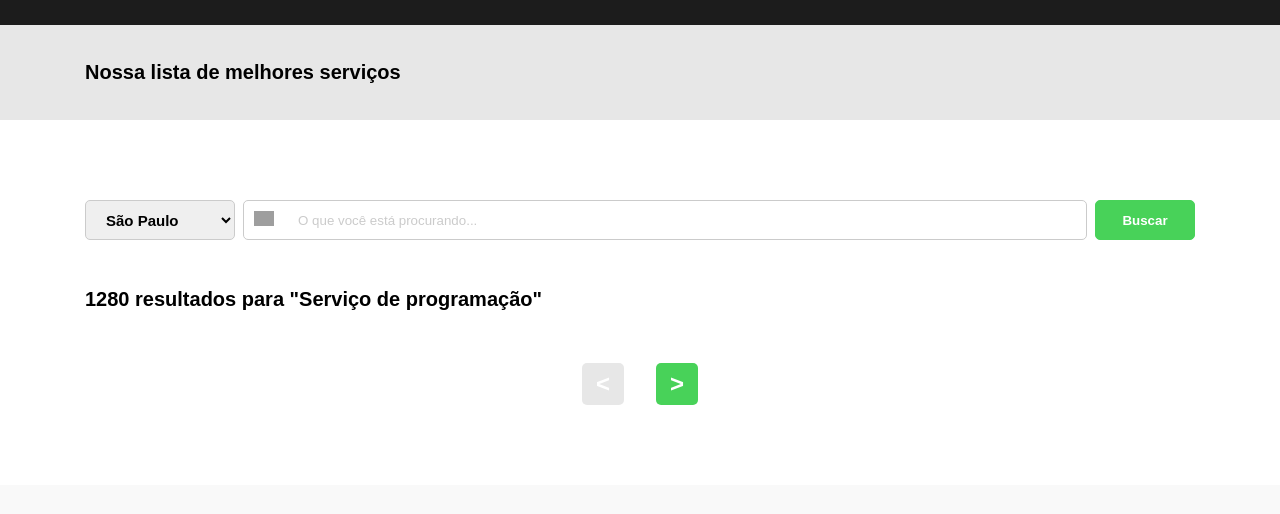
After one commit to treinaweb/treinaweb-workshop-python-django, a Django app: page /services/ in a window 1280 px wide. The commit adds this page. Shown: the part 327-841 px from the top of the page. Run offline with Django 5.2, Linux system fonts and the light colour scheme; data that the repository does not hold is empty; some web fonts are replaced; grey boxes are pictures that could not be loaded.

Commit message:
05:15 - Criando a página de listagem de serviços

```diff
--- a/core/templates/fragments/_header.html
+++ b/core/templates/fragments/_header.html
@@ -20,7 +20,7 @@
                         </a>
                     </li>
                     <li>
-                        <a href="./lista-servicos.html">
+                        <a href="{% url "services:list" %}">
                             Lista de Serviços
                         </a>
                     </li>
@@ -69,7 +69,7 @@
                             </a>
                         </li>
                         <li>
-                            <a href="./lista-servicos.html">
+                            <a href="{% url "services:list" %}">
                                 Lista de Serviços
                             </a>
                         </li>
--- /dev/null
+++ b/services/templates/services/list.html
@@ -0,0 +1,71 @@
+{% extends "base.html" %}
+
+{% block content %}
+<!-- info página -->
+<section class="pagina-info">
+    <div class="container">
+        <p>
+            Nossa lista de melhores serviços
+        </p>
+    </div>
+</section>
+
+<!-- Busca Serviço -->
+<section class="busca">
+    <div class="container">
+        <div class="busca-item"></div>
+    </div>
+</section>
+
+<!-- filtro -->
+<section class="filtro">
+    <div class="container">
+        <form class="search-banner">
+            <select name="" id="">
+                <option value="sp" selected>São Paulo</option>
+                <option value="RJ">Rio de Janeiro</option>
+                <option value="sp">São Paulo</option>
+                <option value="sp">São Paulo</option>
+            </select>
+            <div class="filtro-buttons">
+                <div class="search-style">
+                    <label for="search">
+                        <img src="./src/img/icon-search.svg" alt="" width="20px">
+                    </label>
+                    <input type="text" name="" id="search" placeholder="O que você está procurando...">
+                </div>
+                <button class="btn-green">
+                    Buscar
+                </button>
+            </div>
+        </form>
+
+        <p class="resultado-texto"><span>1280</span> resultados para "<span>Serviço de programação</span>"</p>
+
+        <!-- Serviços -->
+        <div class="servicos-grid">
+            {% for service in services %}
+            <div class="servico-item">
+                <img src="{{ service.picture.url }}" alt="" width="100%"
+                    class="img-destaque">
+                <div class="servico-body">
+                    <div class="avatar">
+                        <img src="{{ service.user.profile.avatar.url }}" alt="Foto professor" width="45px" class="img-user">
+                        <p>{{ service.user.get_full_name }}</p>
+                    </div>
+                    <h3>{{ service.name }}</h3>
+                    <p>{{ service.description }}</p>
+                    <a href="" class="servico-link">Iniciando em</a><span> R${{ service.price }}</span>
+                    <a href="./detalhes.html" class="servico-agendar">Ver detalhes</a>
+                </div>
+            </div>
+            {% endfor %}
+        </div>
+
+        <div class="pagination">
+            <a disabled href="">&#60;</a>
+            <a href="">&#62;</a>
+        </div>
+    </div>
+</section>
+{% endblock content %}
--- /dev/null
+++ b/services/urls.py
@@ -0,0 +1,8 @@
+from django.urls import path
+
+from .views import list
+
+app_name = "services"
+urlpatterns = [
+    path("", list, name="list"),
+]
--- a/services/views.py
+++ b/services/views.py
@@ -1,3 +1,8 @@
 from django.shortcuts import render
 
-# Create your views here.
+from .models import Service
+
+
+def list(request):
+    services = Service.objects.all()
+    return render(request, "services/list.html", {"services": services})
--- a/setup/urls.py
+++ b/setup/urls.py
@@ -8,6 +8,7 @@ urlpatterns = [
     path("admin/", admin.site.urls),
     path("", include("core.urls", namespace="core")),
     path("accounts/", include("accounts.urls", namespace="accounts")),
+    path("services/", include("services.urls", namespace="services")),
 ]
 
 if settings.DEBUG:
```
